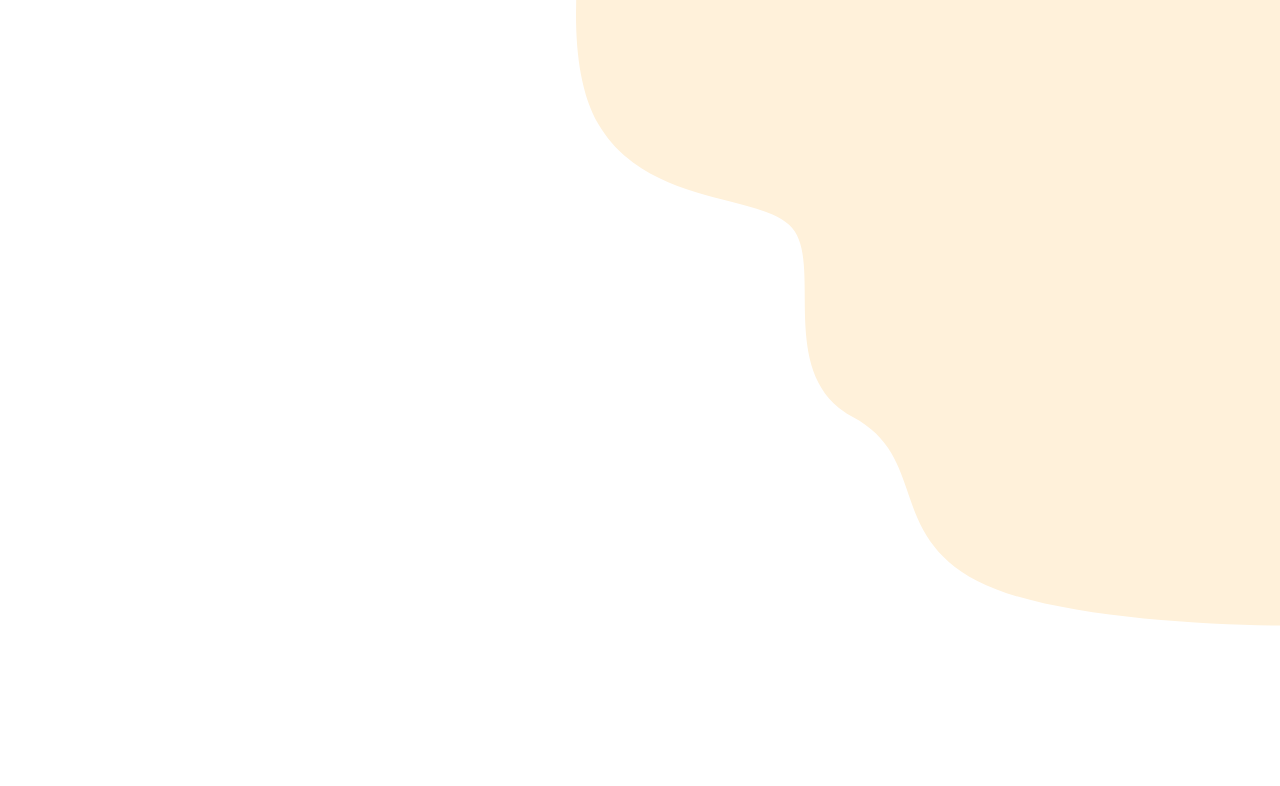
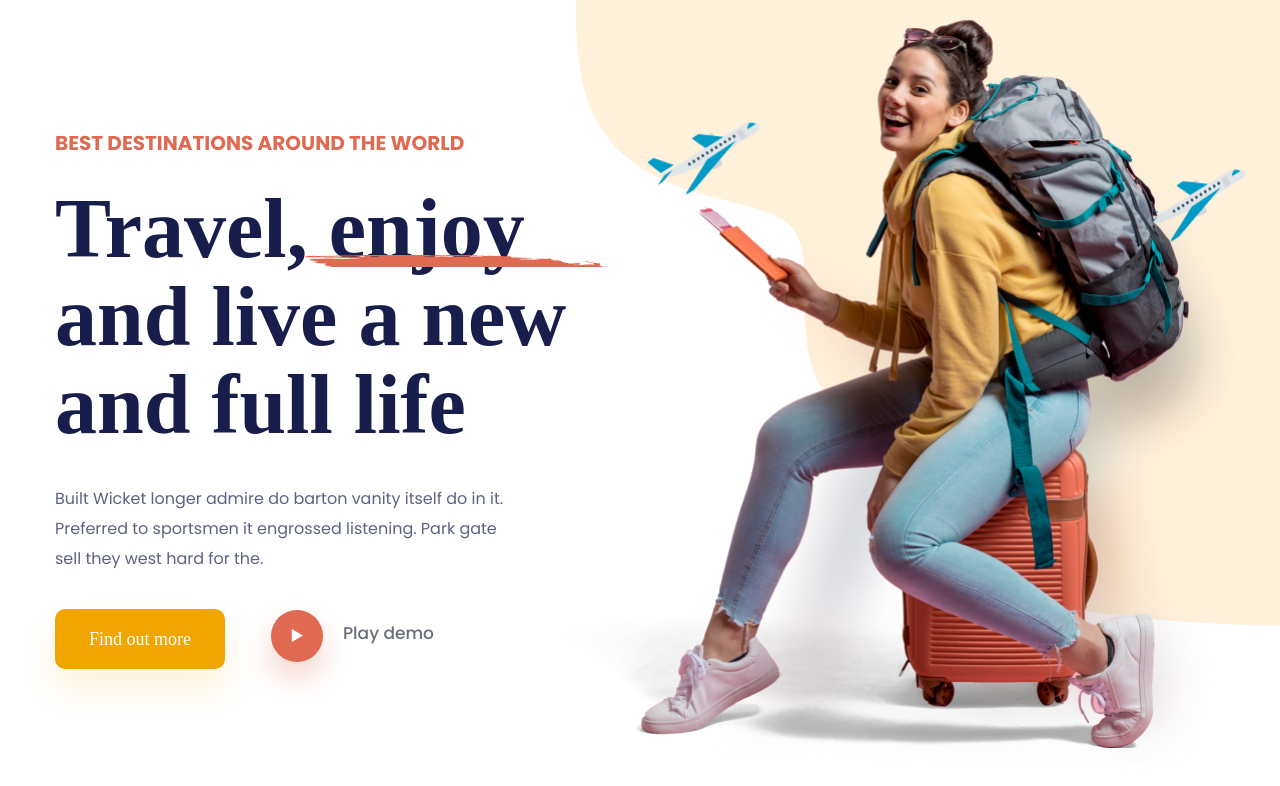
Before and after one commit to alexandrkruz/Jadoo, a plain HTML site: page index.html in a window 1280 px wide. Shown: the part 98-884 px from the top of the page. Drawn offline with Linux system fonts and the light colour scheme; a web font is replaced by a local one.

Commit message:
main-intro-block

```diff
--- a/index.html
+++ b/index.html
@@ -44,6 +44,33 @@
                 </div>
             </div>
         </header>
+        <section class="intro">
+            <div class="container">
+                <div class="intro-inner">
+                    <div class="intro-info">
+                        <h2 class="top-title">Best Destinations around the world</h2>
+                        <h1 class="intro-title">Travel, enjoy and live a new and full life</h1>
+                        <p class="intro-txt">
+                            Built Wicket longer admire do barton vanity itself do in it.
+                            Preferred to sportsmen it engrossed listening. Park gate
+                            sell they west hard for the.
+                        </p>
+                        <label class="find-label">
+                            <button class="find-btn">Find out more</button>
+                        </label>
+                        <label class="play-label">
+                            <button class="demo-btn">
+                                <span class="play-btn"></span>
+                                <span class="btn-txt">Play demo</span>
+                            </button>
+                        </label>
+                    </div>
+                    <div class="hero">
+                        <img class="hero-img" src="./img/Image.png" alt="Woomen with planes">
+                    </div>
+                </div>
+            </div>
+        </section>
     </div>
 </body>
 </html>
--- a/style/style.css
+++ b/style/style.css
@@ -455,3 +455,124 @@ li {
     cursor: pointer;
     margin-bottom: 9px;
 }
+
+/* Main-intro */
+
+.intro {
+  width: 100%;
+}
+
+.intro-inner {
+  display: flex;
+}
+
+.intro-info {
+  width: 50%;
+  margin-top: 110px;
+}
+
+.top-title {
+  font-family: 'Poppins';
+  font-size: 20px;
+  font-weight: 700;
+  color: #DF6951;
+  margin-top: 25px;
+  text-transform: uppercase;
+}
+
+.intro-title {
+  font-weight: 700;
+  font-size: 84px;
+  color: #181E4B;
+  margin-top: 30px;
+  width: 590px;
+  line-height: 88px;
+  margin-bottom: 0;
+}
+
+.intro-title::before {
+  content: '';
+  background: url(../img/Decore_txt.png);
+  height: 12px;
+  width: 385px;
+  position: absolute;
+  background-size: contain;
+  background-repeat: no-repeat;
+  margin-left: 240px;
+  margin-top: 70px;
+}
+
+.intro-txt {
+  font-family: 'Poppins';
+  max-width: 460px;
+  font-weight: 100;
+  font-size: 16px;
+  text-align: left;
+  display: block;
+  line-height: 30px;
+  color: #5E6282;
+  margin-top: 35px;
+  margin-bottom: 35px;
+}
+
+.intro-buttons {
+  width: 385px;
+}
+
+
+.find-btn {
+  width: 170px;
+  padding: 20px 15px;
+  background: #F1A501;
+  color: #fff;
+  font-size: 18px;
+  font-weight: 500;
+  border: 0;
+  border-radius: 10px;
+  cursor: pointer;
+  box-shadow: 0px 20px 35px rgba(241, 165, 1, 0.15);
+  float: left;
+}
+
+.demo-btn {
+background: transparent;
+border: none;
+margin-left: 40px;
+}
+
+.play-btn {
+  width:  52px;
+  height: 52px;
+  border-radius: 50%;
+  background: #DF6951;
+  box-shadow: 0px 15px 30px rgba(223, 105, 81, 0.3);
+  display: block;
+  cursor: pointer;
+  float: left ;
+  background-image: url(../img/Polygon-1.svg);
+  background-repeat: no-repeat;
+  background-position: center;
+}
+
+.btn-txt {
+  cursor: pointer;
+  font-family: 'Poppins';
+  font-weight: 500;
+  font-size: 17px;
+  line-height: 26px;
+  color: #686D77;
+  margin-left: 20px;
+  display: block;
+  float: left;
+  padding-top: 10px;
+}
+
+.hero {
+  position: relative;
+  top: 20px;
+  right: 150px;
+}
+
+.hero-img {
+  width: 785px;
+}
```
